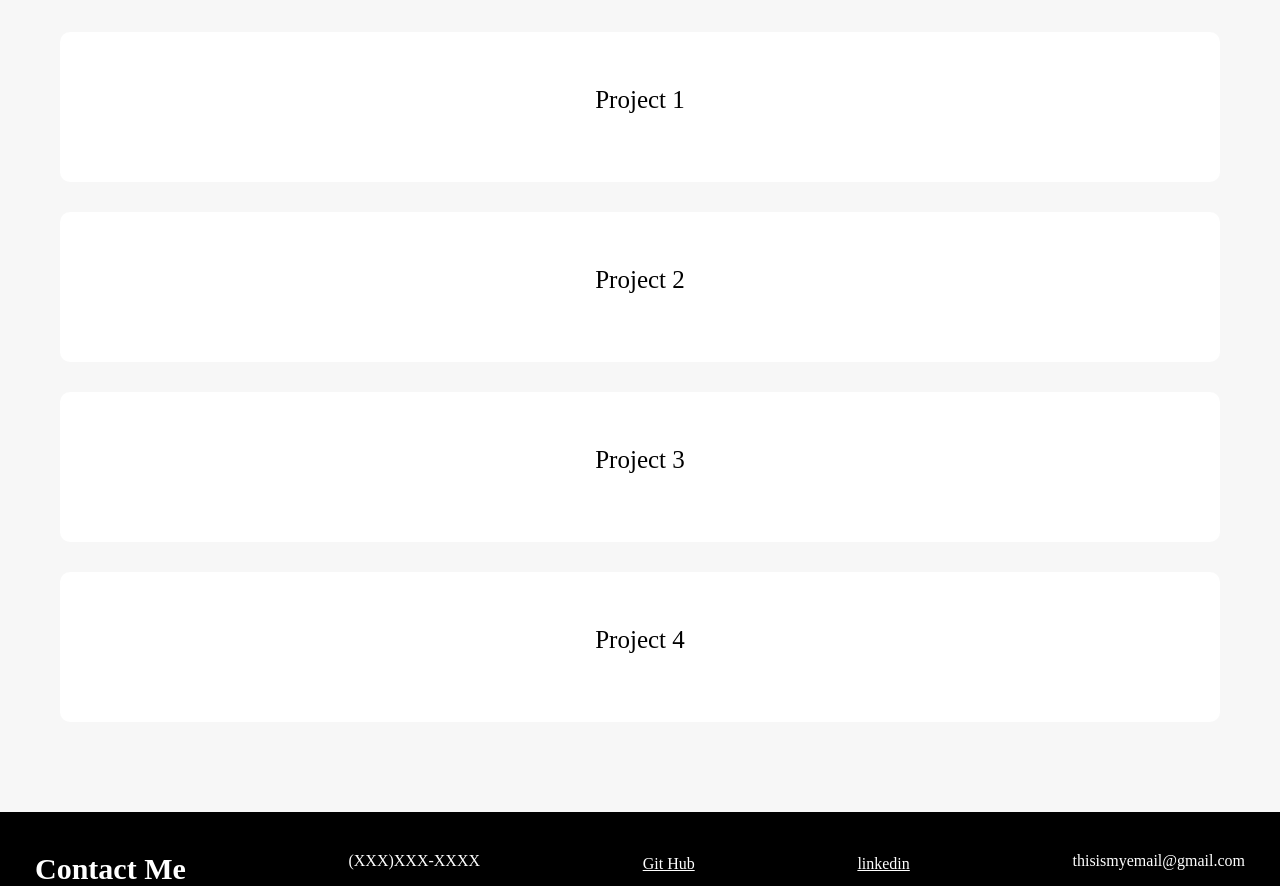
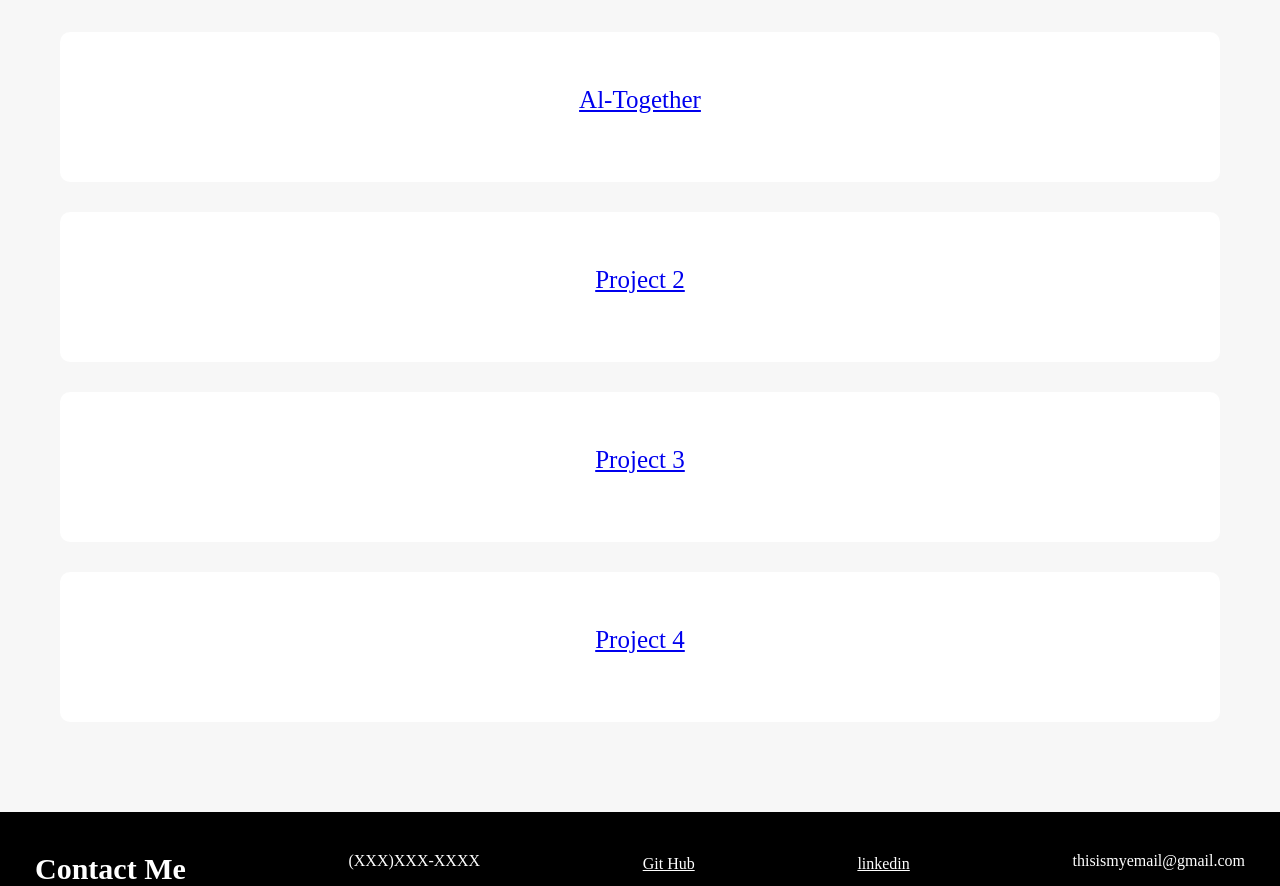
Before and after one commit to 35jakesmith/kamehameha, a plain HTML site: page index.html in a window 1280 px wide. Shown: the part 1087-1973 px from the top of the page. Drawn offline with Linux system fonts and the light colour scheme.

Commit message:
add project Al-Together

```diff
--- a/assets/css/style.css
+++ b/assets/css/style.css
@@ -3,7 +3,7 @@
   padding: 0;
   box-sizing: border-box;
 }
-
+/* styling for header and nav */
 header {
     padding: 20px 35px;
     background-color: #000;
@@ -41,7 +41,7 @@ header nav ul li a {
     font-weight: lighter;
     font-size: 1.55vw;
 }
-
+/* styling for footer */
 footer {
     background-color: black;
     width: 100%;
@@ -77,7 +77,7 @@ body {
 section {
     padding: 60px;
   }
-
+/* styling for hero */
 .hero {
     background-image: url("../images/snow-as_130246761-1024x682.jpeg");
     background-size: cover;
--- a/index.html
+++ b/index.html
@@ -52,19 +52,28 @@
 <section id="my-work" class="intro">
     <h2 class="section-title primary-border">My Work</h2>
             <div class="boxed button">
-                <span>Project 1</span>
+                <span>
+                   <a href="https://lannylopez.github.io/AL-together/">Al-Together</a>
+
+                   </span>
               </div>
 
               <div class="boxed button">
-                <span>Project 2</span>
+                <span>
+                   <a href="./secondary-html-pages/project-2.html">Project 2</a>
+                </span>
               </div>
 
               <div class="boxed button">
-                <span>Project 3</span>
+                <span>
+                  <a href="./secondary-html-pages/project-3.html">Project 3</a>
+                </span>
               </div>
 
               <div class="boxed button">
-                <span>Project 4</span>
+                <span>
+                  <a href="./secondary-html-pages/project-4.html">Project 4</a>
+                </span>
               </div>
 </section>
 
```
Also changed, not shown: secondary-html-pages/project-2.html (added, +12 -0 lines), secondary-html-pages/project-3.html (added, +12 -0 lines), secondary-html-pages/project-4.html (added, +12 -0 lines), 1 other file.
